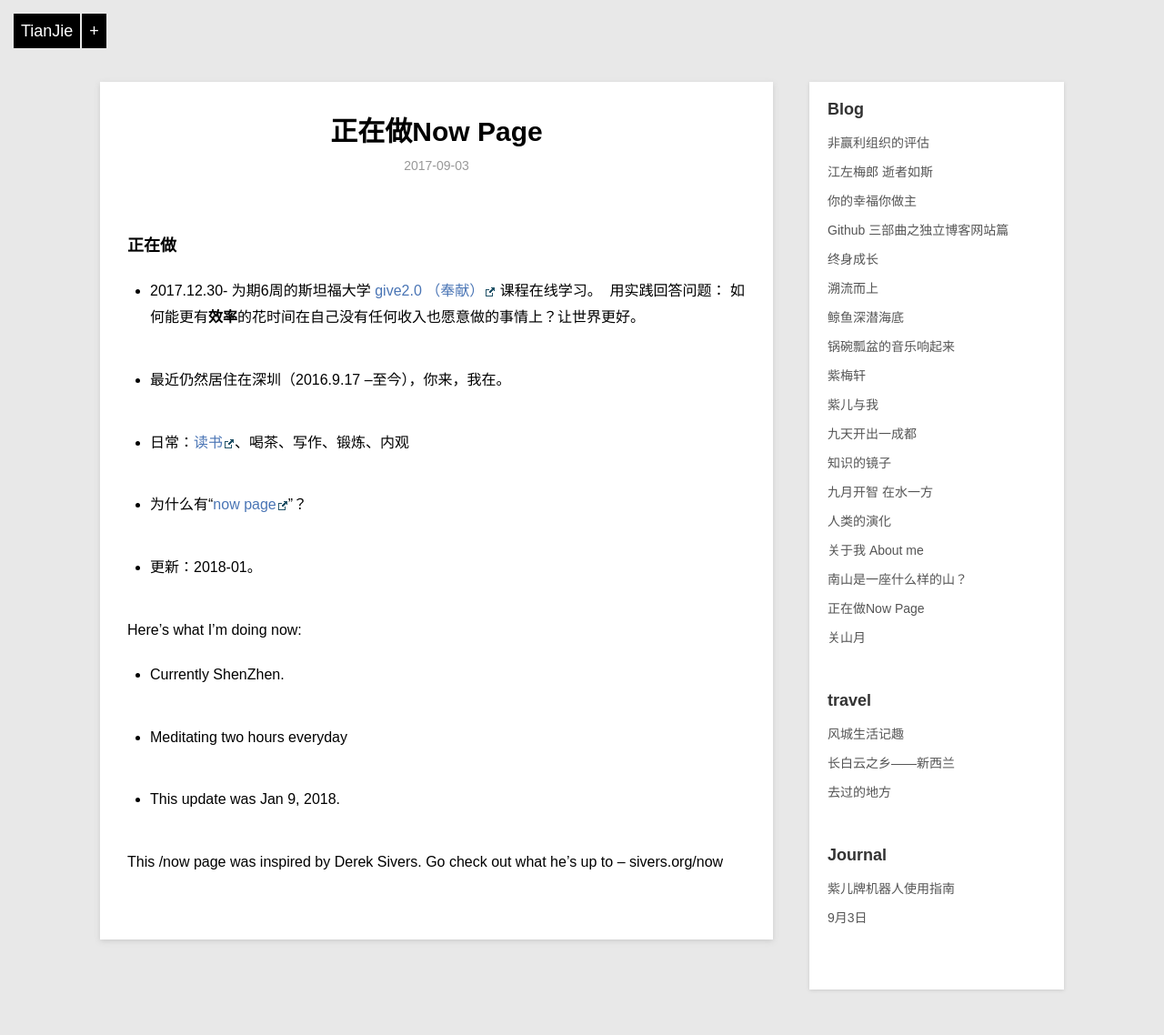
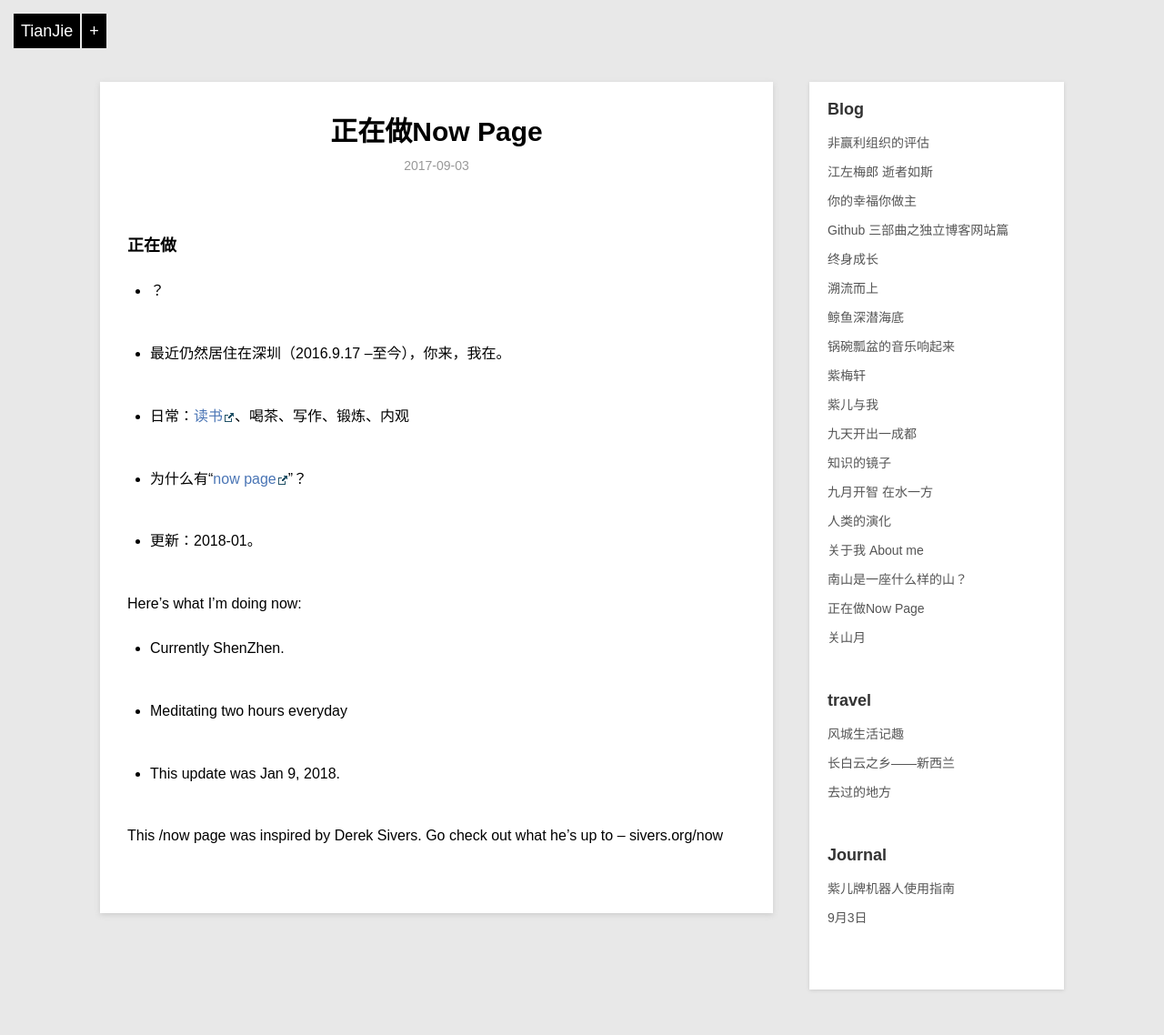
Before and after one commit to violettianjie/violettianjie.github.io, a Jekyll site: the page built from _posts/blog/2017-09-03-now.md, in a window 1280 px wide. Shown: the whole page at 91% size. Built offline with Jekyll 4.4.1, drawn with Linux system fonts in a browser that asks for light colours; comment, search, counter and statistics services are not loaded.

Commit message:
Update 2017-09-03-now.md

```diff
--- a/_posts/blog/2017-09-03-now.md
+++ b/_posts/blog/2017-09-03-now.md
@@ -9,8 +9,7 @@ category: blog
 
 
 
-- 2017.12.30- 为期6周的斯坦福大学 [give2.0 （奉献）](https://www.coursera.org/learn/philanthropist) 课程在线学习。
-  用实践回答问题： 如何能更有**效率**的花时间在自己没有任何收入也愿意做的事情上？让世界更好。
+- ？
 
 
 
```
